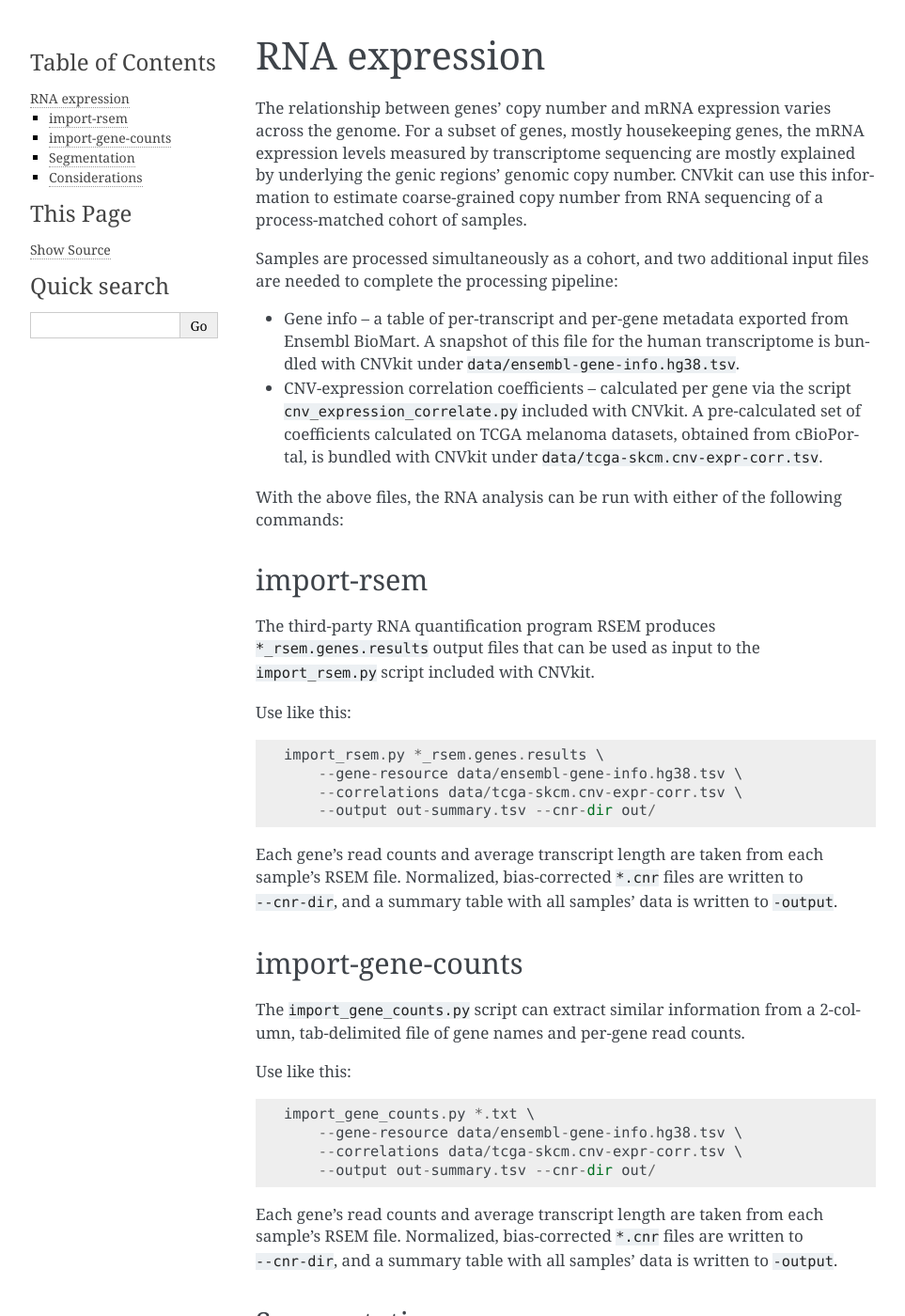
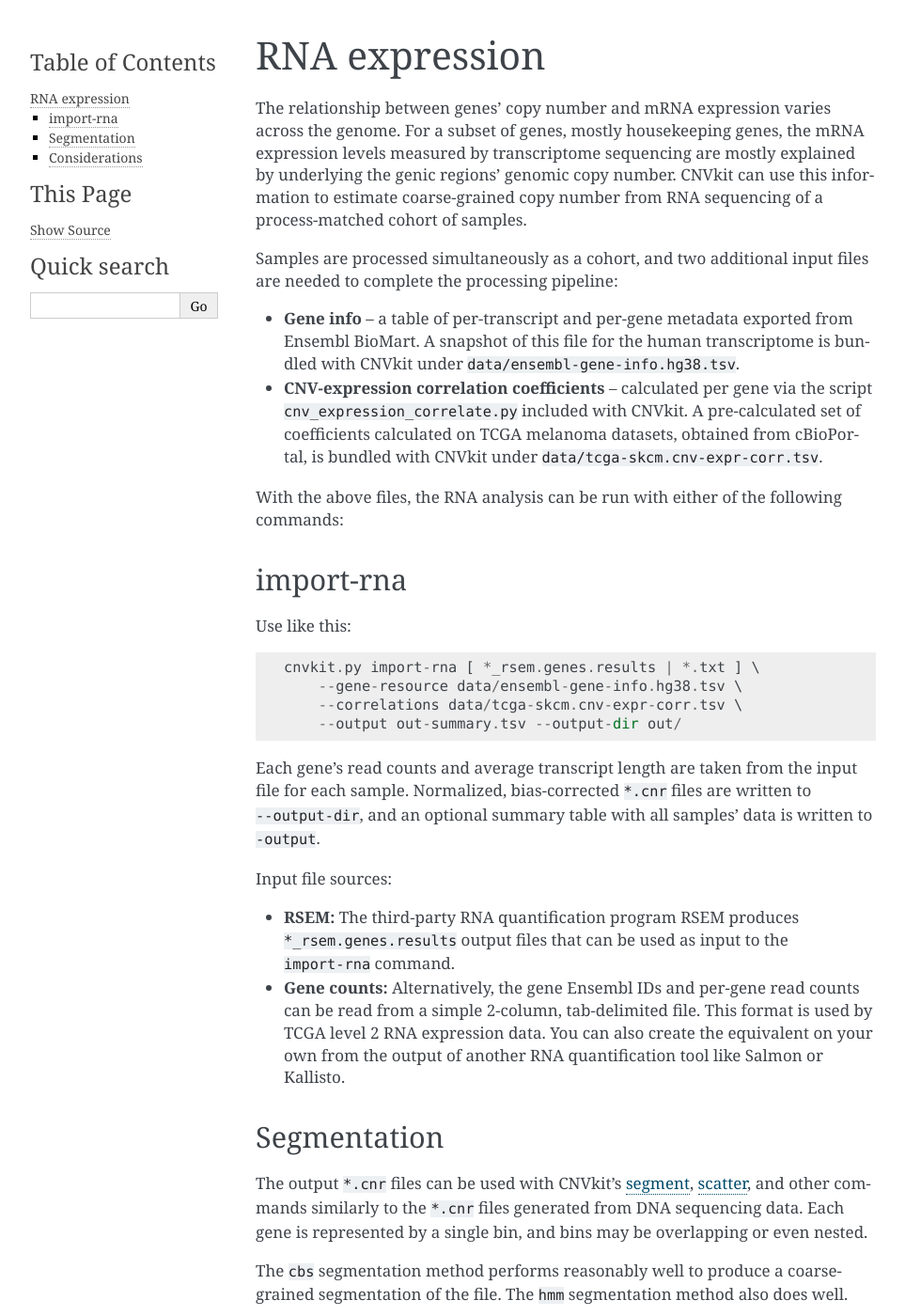
Before and after one commit to etal/cnvkit, a Sphinx documentation site: the page built from doc/rna.rst, in a window 1280 px wide and 1400 px high. Shown: the whole window at 94% size, without its empty margins (148-1111 px from the left). Built offline with Sphinx 7.4.7, drawn with Linux system fonts in a browser that asks for light colours; the version number could not be read and is left out; some of the changed text lies outside the part shown.

Commit message:
doc: Include documentation for import-rna and related topics

```diff
--- a/doc/rna.rst
+++ b/doc/rna.rst
@@ -11,59 +11,43 @@ process-matched cohort of samples.
 Samples are processed simultaneously as a cohort, and two additional input files
 are needed to complete the processing pipeline:
 
-- Gene info -- a table of per-transcript and per-gene metadata exported from
+- **Gene info** -- a table of per-transcript and per-gene metadata exported from
   Ensembl BioMart. A snapshot of this file for the human transcriptome is
   bundled with CNVkit under ``data/ensembl-gene-info.hg38.tsv``.
-- CNV-expression correlation coefficients -- calculated per gene via the script
-  ``cnv_expression_correlate.py`` included with CNVkit. A pre-calculated set of
-  coefficients calculated on TCGA melanoma datasets, obtained from cBioPortal,
-  is bundled with CNVkit under ``data/tcga-skcm.cnv-expr-corr.tsv``.
+- **CNV-expression correlation coefficients** -- calculated per gene via the
+  script ``cnv_expression_correlate.py`` included with CNVkit. A pre-calculated
+  set of coefficients calculated on TCGA melanoma datasets, obtained from
+  cBioPortal, is bundled with CNVkit under ``data/tcga-skcm.cnv-expr-corr.tsv``.
 
 With the above files, the RNA analysis can be run with either of the following
 commands:
 
-import-rsem
------------
+import-rna
+----------
 
-The third-party RNA quantification program RSEM produces
-``*_rsem.genes.results`` output files that can be used as input to the
-``import_rsem.py`` script included with CNVkit.
-
-.. CNVkit's ``import-rsem`` command.
 
 Use like this::
 
-    import_rsem.py *_rsem.genes.results \
+    cnvkit.py import-rna [ *_rsem.genes.results | *.txt ] \
         --gene-resource data/ensembl-gene-info.hg38.tsv \
         --correlations data/tcga-skcm.cnv-expr-corr.tsv \
-        --output out-summary.tsv --cnr-dir out/
+        --output out-summary.tsv --output-dir out/
 
-Each gene's read counts and average transcript length are taken from each
-sample's RSEM file. Normalized, bias-corrected ``*.cnr`` files are written to
-``--cnr-dir``, and a summary table with all samples' data is written to
-``-output``.
+Each gene's read counts and average transcript length are taken from the input
+file for each sample. Normalized, bias-corrected ``*.cnr`` files are written to
+``--output-dir``, and an optional summary table with all samples' data is
+written to ``-output``.
 
+Input file sources:
 
-import-gene-counts
-------------------
-
-.. The ``import-gene-counts`` command
-
-The ``import_gene_counts.py`` script
-can extract similar information from a 2-column, tab-delimited file of gene
-names and per-gene read counts.
-
-Use like this::
-
-    import_gene_counts.py *.txt \
-        --gene-resource data/ensembl-gene-info.hg38.tsv \
-        --correlations data/tcga-skcm.cnv-expr-corr.tsv \
-        --output out-summary.tsv --cnr-dir out/
-
-Each gene's read counts and average transcript length are taken from each
-sample's RSEM file. Normalized, bias-corrected ``*.cnr`` files are written to
-``--cnr-dir``, and a summary table with all samples' data is written to
-``-output``.
+- **RSEM:** The third-party RNA quantification program RSEM produces
+  ``*_rsem.genes.results`` output files that can be used as input to the
+  ``import-rna`` command.
+- **Gene counts:** Alternatively, the gene Ensembl IDs and per-gene read counts
+  can be read from a simple 2-column, tab-delimited file.
+  This format is used by TCGA level 2 RNA expression data.
+  You can also create the equivalent on your own from the output of another RNA
+  quantification tool like Salmon or Kallisto.
 
 
 Segmentation
@@ -88,7 +72,7 @@ Considerations
 --------------
 
 - Input samples should be process-matched and ideally of the same source tissue
-  type.
+  type. The DNA source for each sample can be single cells or bulk tissue.
 - The cohort size should be at least 5, preferably at least 10, samples.
 - The ``--correlations`` input is not required but is strongly recommended. The
   TCGA melanoma cohort correlations can be used for analysis of any tissue type,
```
Also changed, not shown: doc/index.rst (+4 -3 lines).
